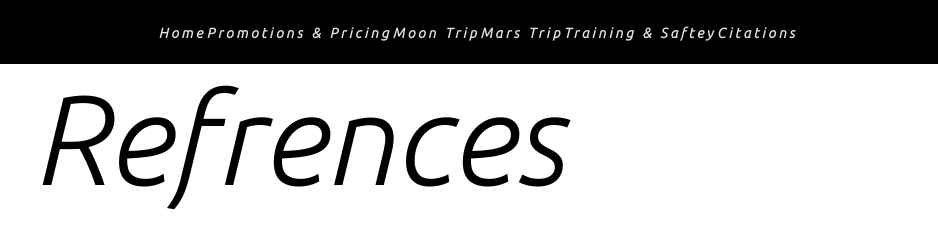
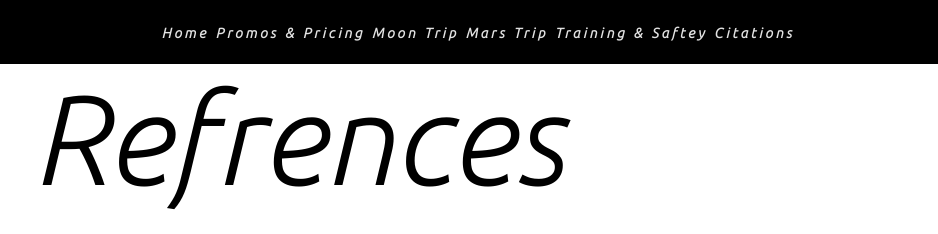
Before and after one commit to achaud19/achaud19.github.io, a plain HTML site: page citations.html in a window 1280 px wide. Shown: the top 234 px of the page, 342-1280 px from the left. Drawn offline with Linux system fonts and the light colour scheme.

Commit message:
Update citations.html

```diff
--- a/citations.html
+++ b/citations.html
@@ -33,8 +33,8 @@
           <a href="index.html">Home</a>
         </li>
 
-        <li class="dropdown">
-          <a href="PromotionandPricing.html">Promotions & Pricing</a>
+        <li>
+          <a href="PromotionandPricing.html">Promos & Pricing</a>
         </li>
         <li><a href="moontrip.html">Moon Trip</a></li>
             <li><a href="marstrip.html">Mars Trip</a></li>
```
